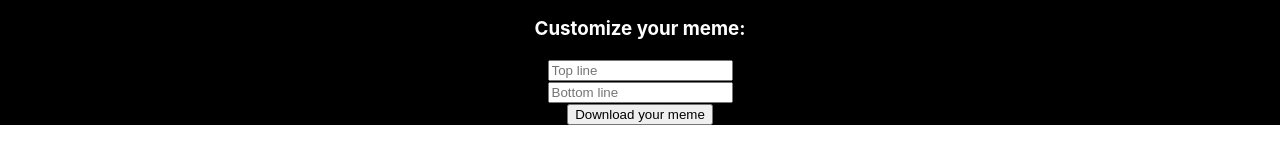
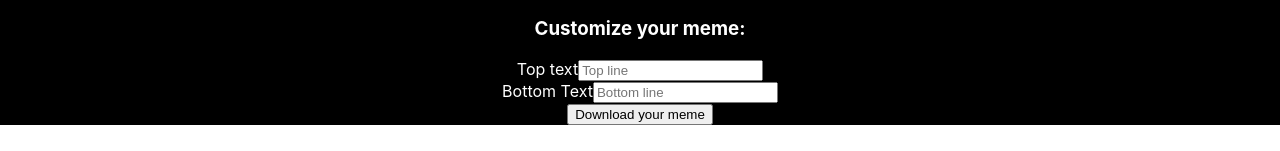
Before and after one commit to OshGin/react-meme-generator, a React (Create React App) app: page / in a window 1280 px wide. Shown: the part 469-620 px from the top of the page. Built offline with nearby package versions, Linux system fonts and the light colour scheme.

Commit message:
Add anothoer thing

```diff
--- a/src/App.js
+++ b/src/App.js
@@ -175,9 +175,15 @@ function App() {
         </select>
 
         <h3>Customize your meme:</h3>
-        <input placeholder="Top line" onChange={handleSubmitTop} />
+        <label>
+          Top text
+          <input placeholder="Top line" onChange={handleSubmitTop} />
+        </label>
         <br />
-        <input placeholder="Bottom line" onChange={handleSubmitBottom} />
+        <label>
+          Bottom Text
+          <input placeholder="Bottom line" onChange={handleSubmitBottom} />
+        </label>
         <DownloadFile img={img} />
       </div>
     </div>
```
